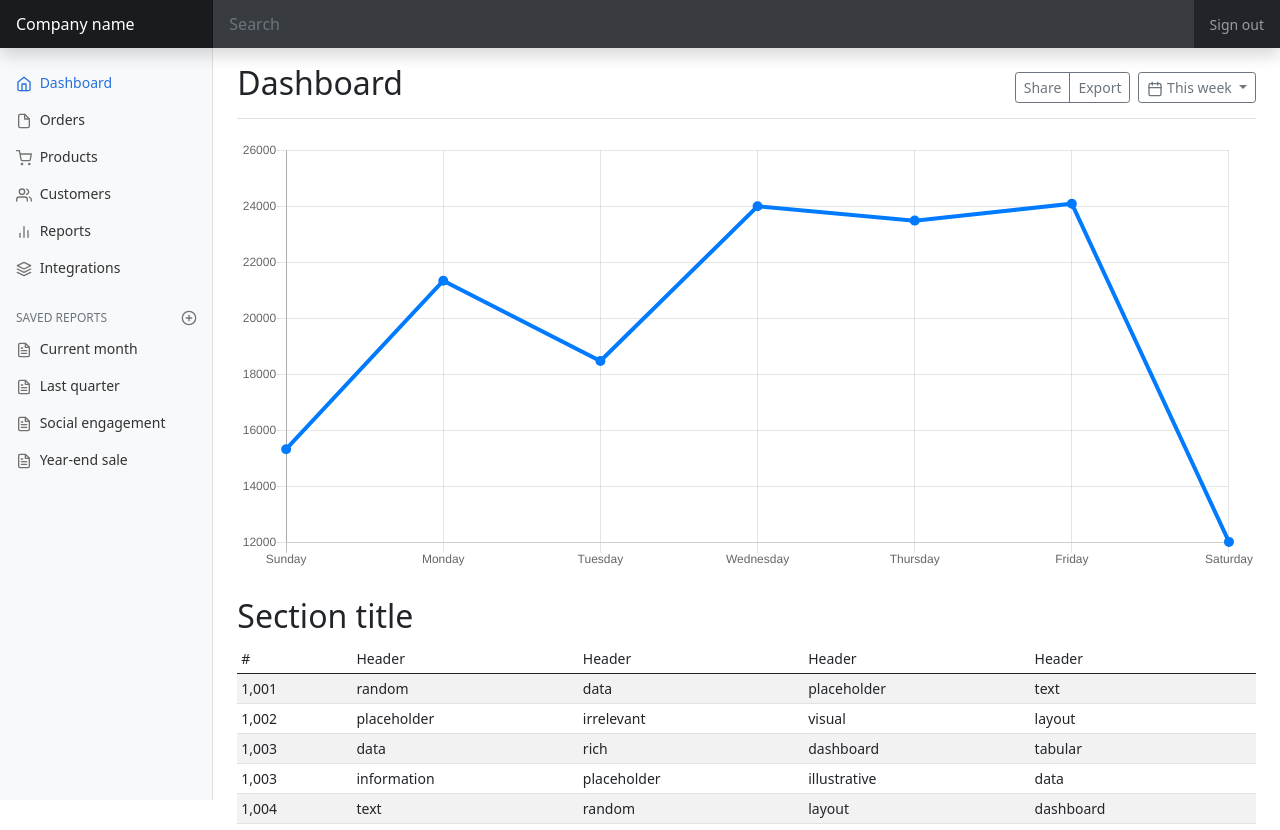
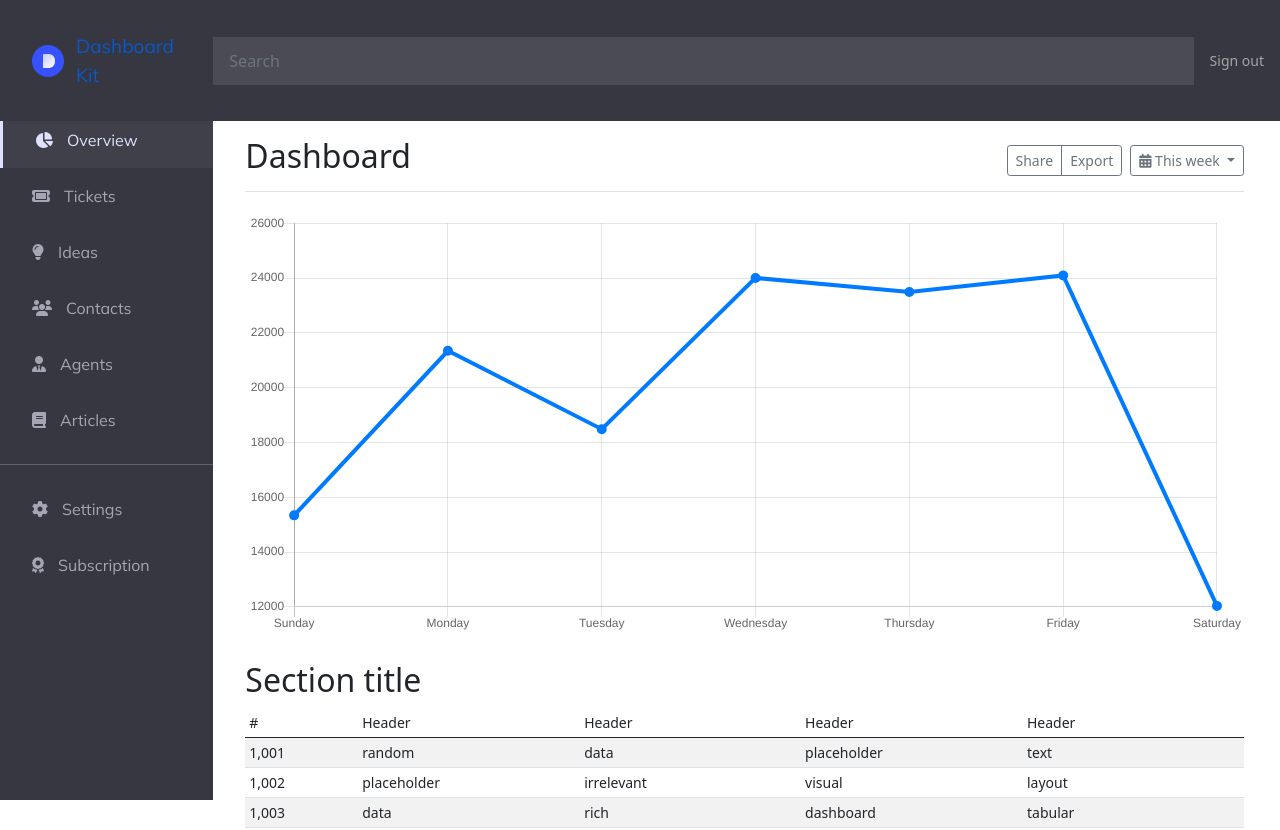
Before and after one commit to nicolepacheco/assignment5-frontend-framework, a website: page public/index.html in a window 1280 px wide. Shown: the top 830 px of the page. Drawn offline with nearby package versions, Linux system fonts and the light colour scheme; files whose address does not match are found by name.

Commit message:
Adds sidebar

```diff
--- a/public/assets/css/dashboard.css
+++ b/public/assets/css/dashboard.css
@@ -1,29 +1,5 @@
 body {
   font-size: .875rem;
-}
-
-.feather {
-  width: 16px;
-  height: 16px;
-  vertical-align: text-bottom;
-}
-
-/*
- * Sidebar
- */
-
-.sidebar {
-  position: fixed;
-  top: 0;
-  /* rtl:raw:
-  right: 0;
-  */
-  bottom: 0;
-  /* rtl:remove */
-  left: 0;
-  z-index: 100; /* Behind the navbar */
-  padding: 48px 0 0; /* Height of navbar */
-  box-shadow: inset -1px 0 0 rgba(0, 0, 0, .1);
 }
 
 @media (max-width: 767.98px) {
@@ -38,43 +14,13 @@ body {
   height: calc(100vh - 48px);
   padding-top: .5rem;
   overflow-x: hidden;
-  overflow-y: auto; /* Scrollable contents if viewport is shorter than content. */
-}
-
-.sidebar .nav-link {
-  font-weight: 500;
-  color: #333;
-}
-
-.sidebar .nav-link .feather {
-  margin-right: 4px;
-  color: #727272;
-}
-
-.sidebar .nav-link.active {
-  color: #2470dc;
-}
-
-.sidebar .nav-link:hover .feather,
-.sidebar .nav-link.active .feather {
-  color: inherit;
+  overflow-y: auto;
+  /* Scrollable contents if viewport is shorter than content. */
 }
 
 .sidebar-heading {
   font-size: .75rem;
   text-transform: uppercase;
-}
-
-/*
- * Navbar
- */
-
-.navbar-brand {
-  padding-top: .75rem;
-  padding-bottom: .75rem;
-  font-size: 1rem;
-  background-color: rgba(0, 0, 0, .25);
-  box-shadow: inset -1px 0 0 rgba(0, 0, 0, .25);
 }
 
 .navbar .navbar-toggler {
--- a/public/index.html
+++ b/public/index.html
@@ -17,28 +17,17 @@
     <link href="https://fonts.googleapis.com/css2?family=Mulish:ital,wght@0,200..1000;1,200..1000&display=swap"
         rel="stylesheet">
 
-    <style>
-        .bd-placeholder-img {
-            font-size: 1.125rem;
-            text-anchor: middle;
-            -webkit-user-select: none;
-            -moz-user-select: none;
-            user-select: none;
-        }
-
-        @media (min-width: 768px) {
-            .bd-placeholder-img-lg {
-                font-size: 3.5rem;
-            }
-        }
-    </style>
     <!-- Custom styles for this template -->
     <link href="./assets/css/dashboard.css" rel="stylesheet">
+
+    <script src="https://kit.fontawesome.com/2216cb6a92.js" crossorigin="anonymous"></script>
 </head>
 
 <body>
-    <header class="navbar navbar-dark sticky-top bg-dark flex-md-nowrap p-0 shadow">
-        <a class="navbar-brand col-md-3 col-lg-2 me-0 px-3" href="#">Company name</a>
+    <header class="navbar navbar-dark sticky-top bg-sidebar flex-md-nowrap p-0">
+        <a class="navbar-logo col-4 col-lg-2 me-0 bg-sidebar" href="#"><img class="logo-img"
+                src="./assets/images/logo.svg" alt="">Dashboard
+            Kit</a>
         <button class="navbar-toggler position-absolute d-md-none collapsed" type="button" data-bs-toggle="collapse"
             data-bs-target="#sidebarMenu" aria-controls="sidebarMenu" aria-expanded="false"
             aria-label="Toggle navigation">
@@ -53,85 +42,68 @@
     </header>
 
     <div class="container-fluid">
-        <div class="row">
-            <nav id="sidebarMenu" class="col-md-3 col-lg-2 d-md-block bg-light sidebar collapse">
+        <div class="">
+            <nav id="sidebarMenu" class="col-md-4 col-lg-2 d-md-block sidebar collapse">
                 <div class="position-sticky pt-3">
                     <ul class="nav flex-column">
                         <li class="nav-item">
                             <a class="nav-link active" aria-current="page" href="#">
-                                <span data-feather="home"></span>
-                                Dashboard
+                                <em class="fa fa-pie-chart"></em>
+                                Overview
                             </a>
                         </li>
                         <li class="nav-item">
                             <a class="nav-link" href="#">
-                                <span data-feather="file"></span>
-                                Orders
+                                <em class="fa fa-ticket"></em>
+                                Tickets
                             </a>
                         </li>
                         <li class="nav-item">
                             <a class="nav-link" href="#">
-                                <span data-feather="shopping-cart"></span>
-                                Products
+                                <em class="fa fa-lightbulb"></em>
+                                Ideas
                             </a>
                         </li>
                         <li class="nav-item">
                             <a class="nav-link" href="#">
-                                <span data-feather="users"></span>
-                                Customers
+                                <em class="fa fa-users"></em>
+                                Contacts
                             </a>
                         </li>
                         <li class="nav-item">
                             <a class="nav-link" href="#">
-                                <span data-feather="bar-chart-2"></span>
-                                Reports
+                                <em class="fa fa-user-tie"></em>
+                                Agents
                             </a>
                         </li>
                         <li class="nav-item">
                             <a class="nav-link" href="#">
-                                <span data-feather="layers"></span>
-                                Integrations
+                                <em class="fa fa-book"></em>
+                                Articles
                             </a>
                         </li>
                     </ul>
 
-                    <h6
-                        class="sidebar-heading d-flex justify-content-between align-items-center px-3 mt-4 mb-1 text-muted">
-                        <span>Saved reports</span>
-                        <a class="link-secondary" href="#" aria-label="Add a new report">
-                            <span data-feather="plus-circle"></span>
-                        </a>
-                    </h6>
-                    <ul class="nav flex-column mb-2">
+                    <hr>
+
+                    <ul class="nav flex-column">
                         <li class="nav-item">
-                            <a class="nav-link" href="#">
-                                <span data-feather="file-text"></span>
-                                Current month
+                            <a class="nav-link" aria-current="page" href="#">
+                                <em class="fa fa-gear"></em>
+                                Settings
                             </a>
                         </li>
                         <li class="nav-item">
                             <a class="nav-link" href="#">
-                                <span data-feather="file-text"></span>
-                                Last quarter
-                            </a>
-                        </li>
-                        <li class="nav-item">
-                            <a class="nav-link" href="#">
-                                <span data-feather="file-text"></span>
-                                Social engagement
-                            </a>
-                        </li>
-                        <li class="nav-item">
-                            <a class="nav-link" href="#">
-                                <span data-feather="file-text"></span>
-                                Year-end sale
+                                <em class="fa fa-award"></em>
+                                Subscription
                             </a>
                         </li>
                     </ul>
                 </div>
             </nav>
 
-            <main class="col-md-9 ms-sm-auto col-lg-10 px-md-4">
+            <main class="col-md-8 ms-sm-auto col-lg-10 px-md-4">
                 <div
                     class="d-flex justify-content-between flex-wrap flex-md-nowrap align-items-center pt-3 pb-2 mb-3 border-bottom">
                     <h1 class="h2">Dashboard</h1>
@@ -141,7 +113,7 @@
                             <button type="button" class="btn btn-sm btn-outline-secondary">Export</button>
                         </div>
                         <button type="button" class="btn btn-sm btn-outline-secondary dropdown-toggle">
-                            <span data-feather="calendar"></span>
+                            <em class="fa fa-calendar"></em>
                             This week
                         </button>
                     </div>
--- a/src/scss/style.scss
+++ b/src/scss/style.scss
@@ -1 +1,57 @@
 $font-stack: 'Mulish', sans-serif;
+
+.navbar-logo {
+    font-family: $font-stack;
+    padding: 32px;
+    font-size: 19px;
+    color: #A4A6B3;
+    text-decoration: none;
+    display: flex;
+    align-items: center;
+    overflow: hidden;
+
+    .logo-img {
+        margin-right: 12px;
+    }
+}
+
+.bg-sidebar {
+    background-color: #363740;
+}
+
+
+.sidebar {
+    position: fixed;
+    top: 0;
+    bottom: 0;
+    left: 0;
+    z-index: 100;
+    padding: 96px 0 0;
+    background-color: #363740;
+
+    .nav-item {
+        height: 56px;
+    }
+
+    .nav-link {
+        font-family: $font-stack;
+        font-weight: 400;
+        font-size: 16px;
+        color: #A4A6B3;
+        height: 100%;
+        display: flex;
+        align-items: center;
+        gap: 14px;
+        padding-left: 32px;
+
+        &.active {
+            color: #DDE2FF;
+            background-color: rgba($color: #9FA2B4, $alpha: 0.08);
+            border-left: 3px solid #DDE2FF;
+        }
+    }
+
+    hr {
+        background-color: #DFE0EB;
+    }
+}
```
Also changed, not shown: public/assets/css/style.css, public/assets/images/logo.svg (added), 1 other file.
